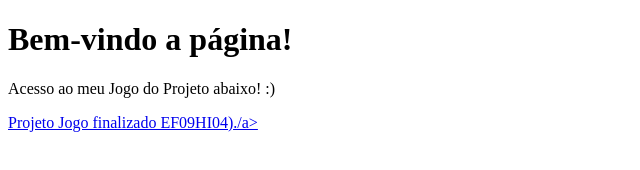
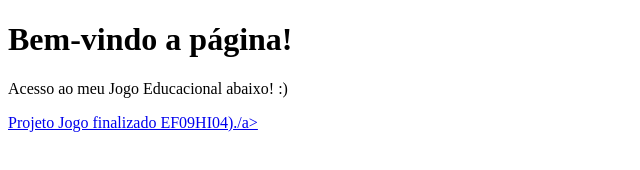
Before and after one commit to paulojrmaia/paulojrmaia.github.io, a plain HTML site: page index.html in a window 1280 px wide. Shown: the full height of the page, 0-640 px from the left. Drawn offline with Linux system fonts and the light colour scheme.

Commit message:
Update index.html

```diff
--- a/index.html
+++ b/index.html
@@ -6,7 +6,7 @@
 <body>
 
 <h1>Bem-vindo a página!</h1>
-<p>Acesso ao meu Jogo do Projeto abaixo!  :) </p>
+<p>Acesso ao meu Jogo Educacional abaixo!  :) </p>
     <a href="https://paulojrmaia.github.io/JOGO/.">Projeto Jogo finalizado EF09HI04)./a>
 
 </body>
```
